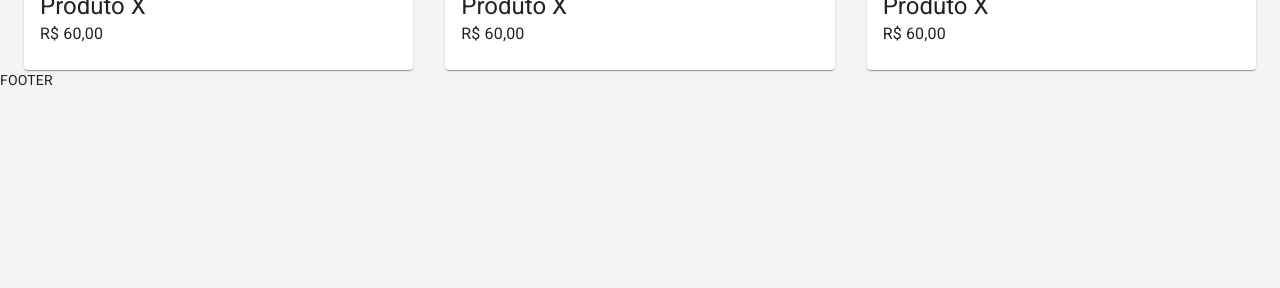
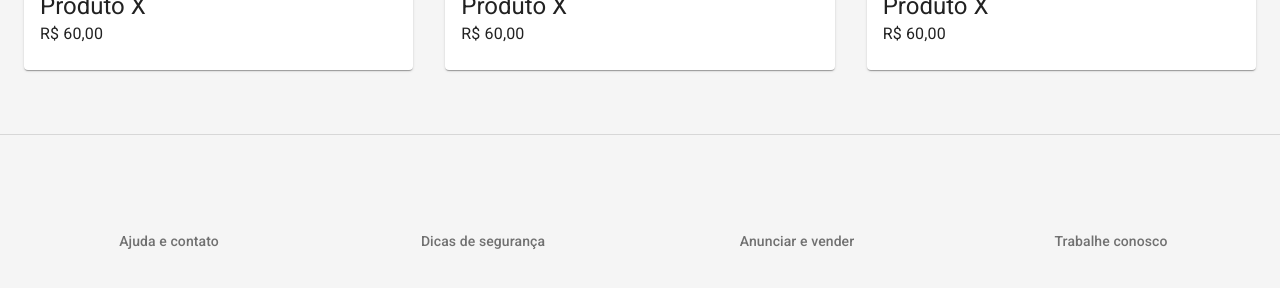
Before and after one commit to Rleopioneer/anunx, a Next.js app: page / in a window 1280 px wide. Shown: the part 654-942 px from the top of the page. Before the commit the page ends 800 px from the top, so only its background shows below. Built offline with nearby package versions, Linux system fonts and the light colour scheme.

Commit message:
Adicionando Footer

```diff
--- /dev/null
+++ b/src/components/Footer.js
@@ -0,0 +1,75 @@
+import {
+  Box,
+  Container,
+  Grid,
+  makeStyles,
+  Typography
+} from "@material-ui/core"
+
+import Link from "next/link"
+
+const useStyles = makeStyles((theme) => ({
+  footer: {
+    borderTop: `1px solid ${theme.palette.divider}`,
+    marginTop: theme.spacing(8),
+    paddingTop: theme.spacing(2),
+    paddingBottom: theme.spacing(3),
+    [theme.breakpoints.up('sm')]: {
+      paddingTop: theme.spacing(12),
+      paddingBottom: theme.spacing(12),
+    }
+  },
+  link:{
+    textDecoration: 'none'
+  }
+}))
+
+const Footer = () => {
+  const classes = useStyles()
+
+  return(
+
+    <Container maxWidth='lg' component='footer' className={classes.footer}>
+      <Grid container spacing={3}>
+        <Grid item xs={6} sm={3}>
+          <Box textAlign='center'>
+            <Link href='#' passHref className={classes.link}>
+              <Typography color='textSecondary' variant='subtitle2'>
+                Ajuda e contato
+              </Typography>
+            </Link>
+          </Box>
+        </Grid>
+        <Grid item xs={6} sm={3}>
+          <Box textAlign='center'>
+            <Link href='#' passHref className={classes.link}>
+              <Typography color='textSecondary' variant='subtitle2'>
+                Dicas de segurança
+              </Typography>
+            </Link>
+          </Box>
+        </Grid>
+        <Grid item xs={6} sm={3}>
+          <Box textAlign='center'>
+            <Link href='#' passHref className={classes.link}>
+              <Typography color='textSecondary' variant='subtitle2'>
+                Anunciar e vender
+              </Typography>
+            </Link>
+          </Box>
+        </Grid>
+        <Grid item xs={6} sm={3}>
+          <Box textAlign='center'>
+            <Link href='#' passHref className={classes.link}>
+              <Typography color='textSecondary' variant='subtitle2'>
+                Trabalhe conosco
+              </Typography>
+            </Link>
+          </Box>
+        </Grid>
+      </Grid>
+    </Container>
+  )
+}
+
+export default Footer
--- a/src/templates/Default.js
+++ b/src/templates/Default.js
@@ -1,4 +1,5 @@
 import Header from "../components/Header"
+import Footer from "../components/Footer"
 
 
 const Default = ({ children }) => {
@@ -6,7 +7,7 @@
     <>
       <Header />
         {children}
-      <footer>FOOTER</footer>
+      <Footer />
     </>
   )
 }
```
